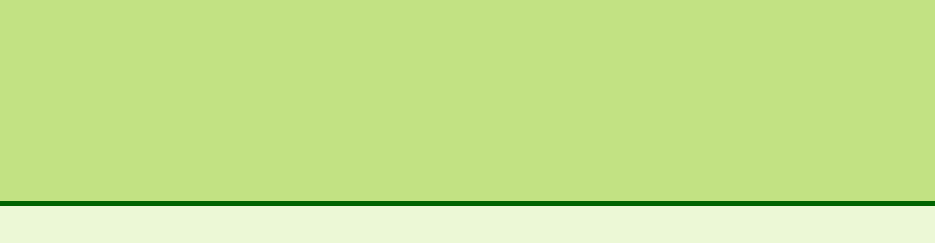
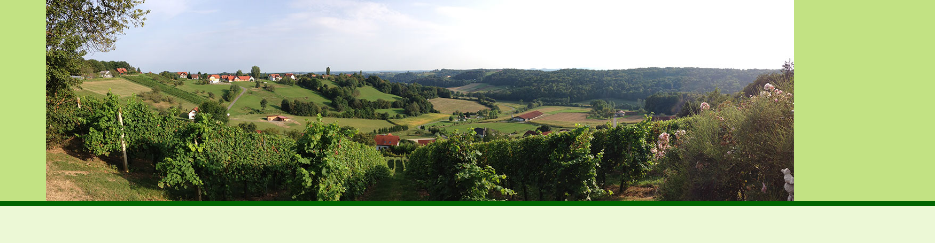
Before and after one commit to weinbau-hartinger/weinhof-hartinger, a plain HTML site: page index.html in a window 1280 px wide. Shown: the top 243 px of the page, 345-1280 px from the left. Drawn offline with nearby package versions, Linux system fonts and the light colour scheme.

Commit message:
Update index.html

```diff
--- a/index.html
+++ b/index.html
@@ -34,6 +34,7 @@
 	<div id="intro">
              <div id="header">
 				<div class="logo"><a href="index.html"><img src="pics/Logo_hartinger.png"/></a></div>
+				<div class="header-picture"><img src="pics/home-image.jpg"/></div>
              </div>
              <div id="maxim">
              </div>
```
